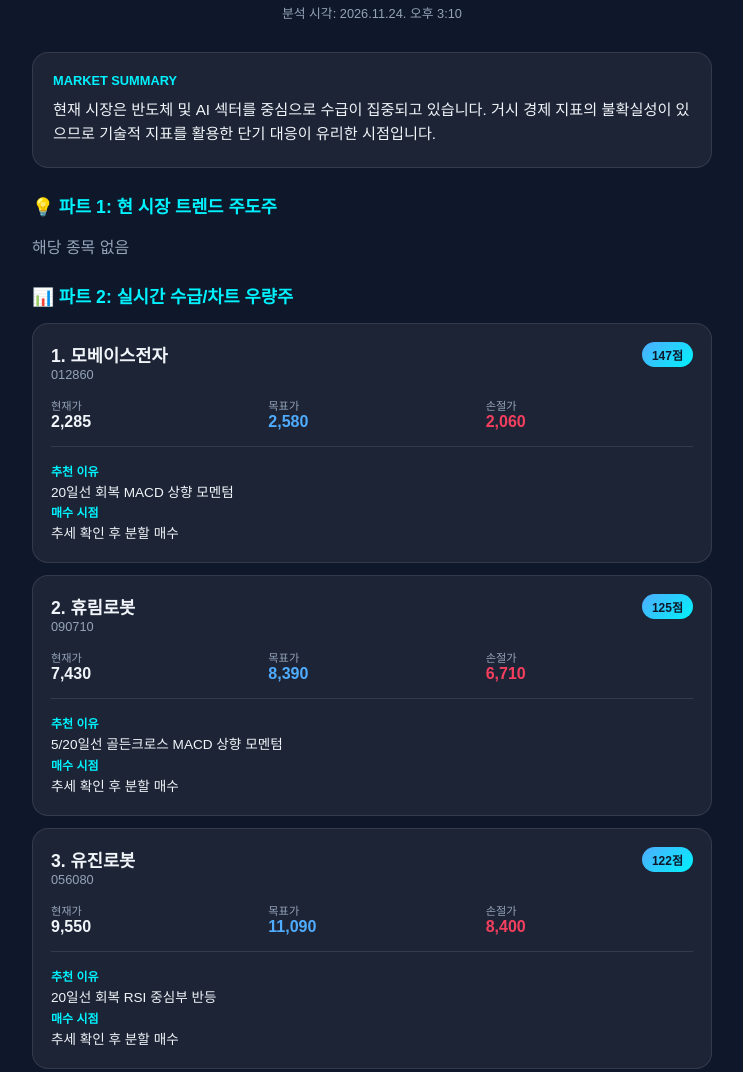
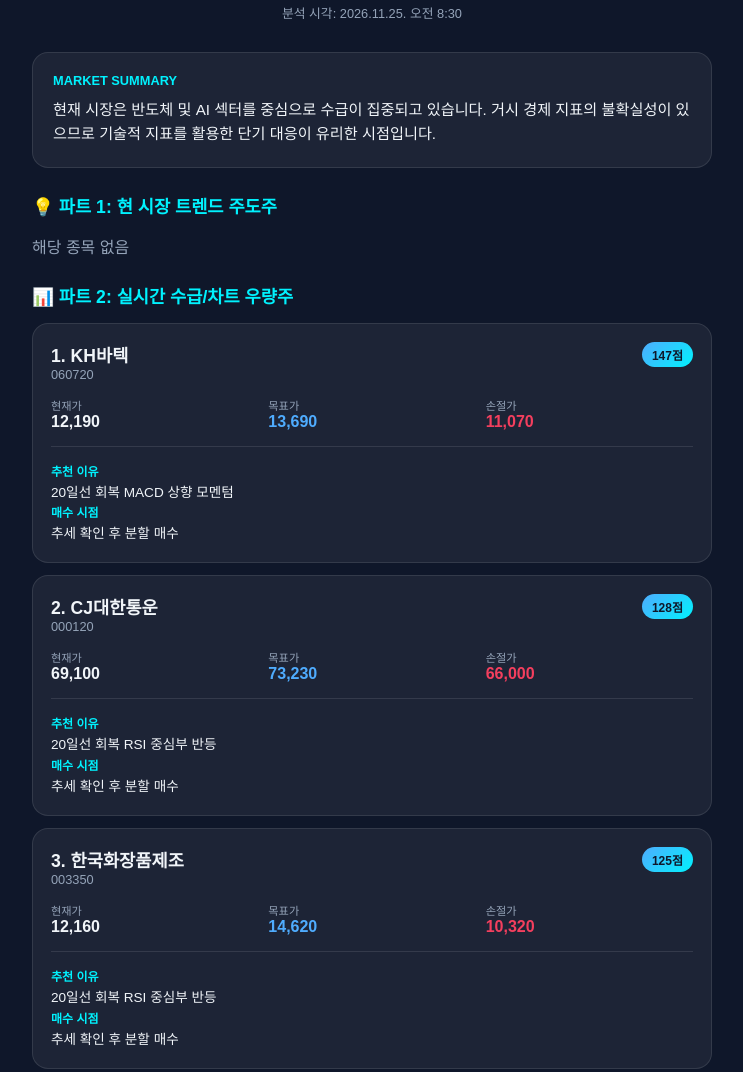
Before and after one commit to kslim0709/stocks_vibe_code, a plain HTML site: page index.html in a window 1280 px wide. Shown: the part 55-1127 px from the top of the page, without its empty margins (268-1011 px from the left). Drawn offline with Linux system fonts and the light colour scheme; a web font is replaced by a local one.

Commit message:
Auto-report: 2026.11.25. 오전 8:30

```diff
--- a/index.html
+++ b/index.html
@@ -38,7 +38,7 @@
     <div class="container">
         <header>
             <div class="logo">Stock Vibe AI Report</div>
-            <div class="timestamp">분석 시각: 2026.11.24. 오후 3:10</div>
+            <div class="timestamp">분석 시각: 2026.11.25. 오전 8:30</div>
         </header>
 
         <section class="card">
@@ -54,23 +54,23 @@
             <div class="stock-card">
                 <div class="stock-card-top">
                     <div>
-                        <div class="stock-name">1. 모베이스전자</div>
-                        <div class="stock-code">012860</div>
+                        <div class="stock-name">1. KH바텍</div>
+                        <div class="stock-code">060720</div>
                     </div>
                     <span class="score-chip">147<span class="score-max">점</span></span>
                 </div>
                 <div class="price-row">
                     <div class="price-item">
                         <span class="price-label">현재가</span>
-                        <span class="price-value">2,285</span>
+                        <span class="price-value">12,190</span>
                     </div>
                     <div class="price-item">
                         <span class="price-label">목표가</span>
-                        <span class="price-value target">2,580</span>
+                        <span class="price-value target">13,690</span>
                     </div>
                     <div class="price-item">
                         <span class="price-label">손절가</span>
-                        <span class="price-value stop">2,060</span>
+                        <span class="price-value stop">11,070</span>
                     </div>
                 </div>
                 <div class="divider"></div>
@@ -89,30 +89,30 @@
             <div class="stock-card">
                 <div class="stock-card-top">
                     <div>
-                        <div class="stock-name">2. 휴림로봇</div>
-                        <div class="stock-code">090710</div>
+                        <div class="stock-name">2. CJ대한통운</div>
+                        <div class="stock-code">000120</div>
                     </div>
-                    <span class="score-chip">125<span class="score-max">점</span></span>
+                    <span class="score-chip">128<span class="score-max">점</span></span>
                 </div>
                 <div class="price-row">
                     <div class="price-item">
                         <span class="price-label">현재가</span>
-                        <span class="price-value">7,430</span>
+                        <span class="price-value">69,100</span>
                     </div>
                     <div class="price-item">
                         <span class="price-label">목표가</span>
-                        <span class="price-value target">8,390</span>
+                        <span class="price-value target">73,230</span>
                     </div>
                     <div class="price-item">
                         <span class="price-label">손절가</span>
-                        <span class="price-value stop">6,710</span>
+                        <span class="price-value stop">66,000</span>
                     </div>
                 </div>
                 <div class="divider"></div>
                 <div class="info-block">
                     <div class="info-row">
                         <span class="info-label">추천 이유</span>
-                        <span class="info-text">5/20일선 골든크로스 MACD 상향 모멘텀</span>
+                        <span class="info-text">20일선 회복 RSI 중심부 반등</span>
                     </div>
                     <div class="info-row">
                         <span class="info-label">매수 시점</span>
@@ -124,23 +124,23 @@
             <div class="stock-card">
                 <div class="stock-card-top">
                     <div>
-                        <div class="stock-name">3. 유진로봇</div>
-                        <div class="stock-code">056080</div>
+                        <div class="stock-name">3. 한국화장품제조</div>
+                        <div class="stock-code">003350</div>
                     </div>
-                    <span class="score-chip">122<span class="score-max">점</span></span>
+                    <span class="score-chip">125<span class="score-max">점</span></span>
                 </div>
                 <div class="price-row">
                     <div class="price-item">
                         <span class="price-label">현재가</span>
-                        <span class="price-value">9,550</span>
+                        <span class="price-value">12,160</span>
                     </div>
                     <div class="price-item">
                         <span class="price-label">목표가</span>
-                        <span class="price-value target">11,090</span>
+                        <span class="price-value target">14,620</span>
                     </div>
                     <div class="price-item">
                         <span class="price-label">손절가</span>
-                        <span class="price-value stop">8,400</span>
+                        <span class="price-value stop">10,320</span>
                     </div>
                 </div>
                 <div class="divider"></div>
```
